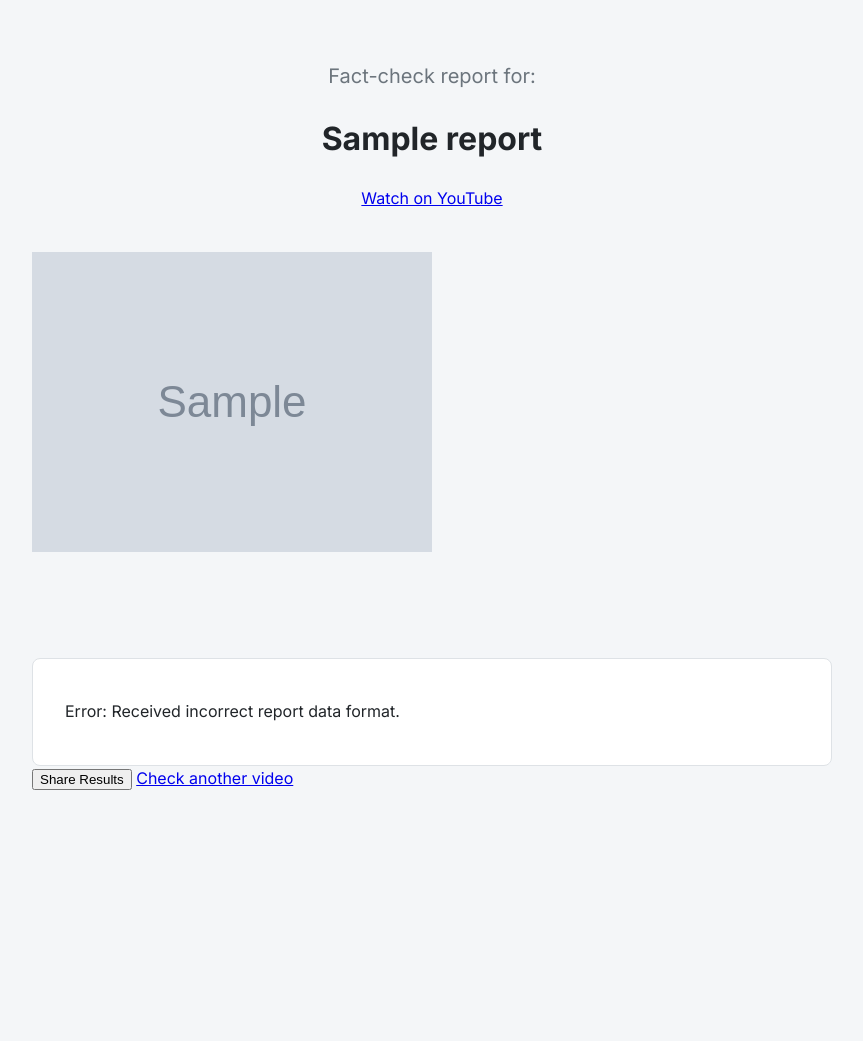
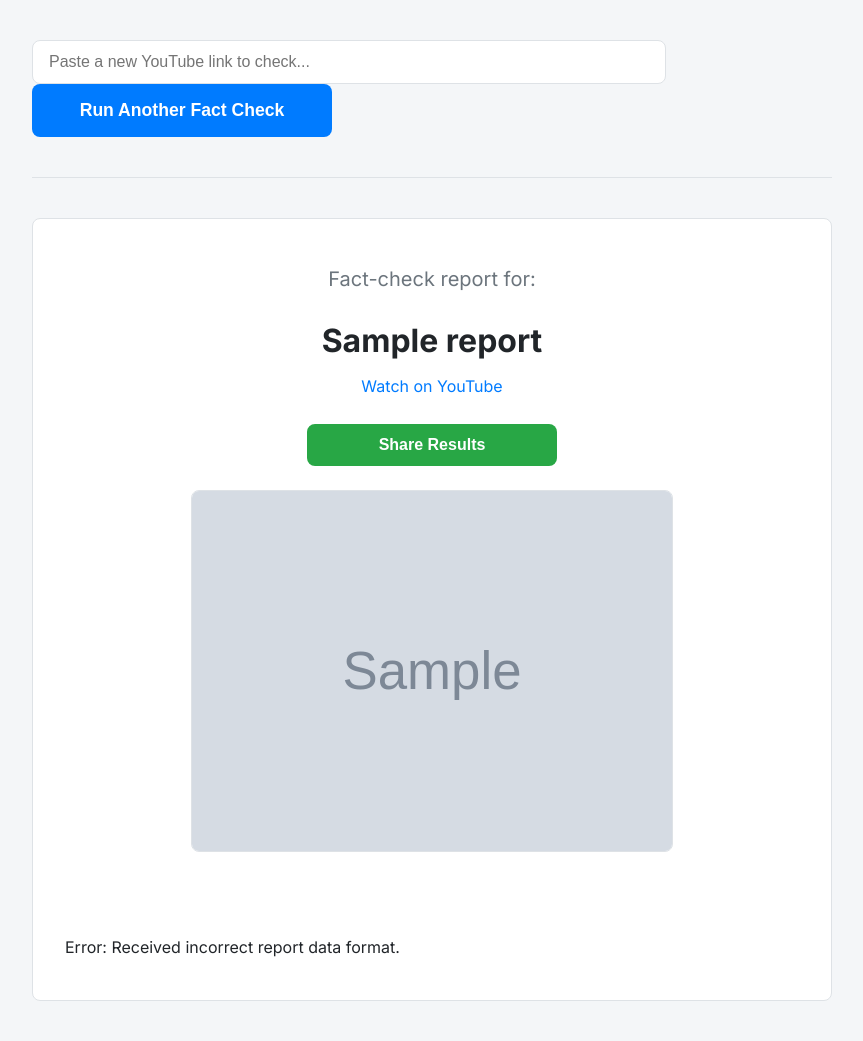
Before and after one commit to maxradov/propacondom-app, a Flask app: template backend/templates/report.html in a window 1280 px wide. Shown: the whole page, without its empty margins (208-1071 px from the left). Before the commit the page ends 790 px from the top, so only its background shows below. Run offline with Flask 3, Linux system fonts and the light colour scheme; the template is opened without the code that fills it: most values are stand-ins (such as "Sample title", 1, 10 or a date in 2020); grey boxes marked "Sample" are stand-in pictures.

Commit message:
Massive update: separate report pages with Share button. Fixing errors, translating to En.

```diff
--- a/backend/static/report.js
+++ b/backend/static/report.js
@@ -4,6 +4,7 @@ document.addEventListener('DOMContentLoaded', () => {
         displayResults(reportData);
     }
 
+    // The listener for the share button will find it even in its new location
     const shareBtn = document.getElementById('share-btn');
     if(shareBtn) {
         shareBtn.addEventListener('click', shareResults);
@@ -11,7 +12,6 @@ document.addEventListener('DOMContentLoaded', () => {
 });
 
 function displayResults(data) {
-    const resultSection = document.getElementById('result-section');
     const progressContainer = document.getElementById('progress-container');
     const confidenceContainer = document.getElementById('confidence-container');
     const reportContainer = document.getElementById('report-container');
@@ -21,38 +21,15 @@ function displayResults(data) {
         return;
     }
 
-    // --- ИЗМЕНЕНИЕ ЗДЕСЬ: Получаем новые данные ---
     const { verdict_counts, detailed_results, summary_data, average_confidence, confirmed_credibility } = data;
 
-    // Render the Progress Bar (без изменений)
+    // Render Progress Bar
     const totalVerdicts = Object.values(verdict_counts).reduce((a, b) => a + b, 0);
     if (totalVerdicts > 0) {
-        const tooltips = {
-            'True': 'True statements', 'False': 'False statements', 'Misleading': 'Misleading statements', 'Partly True': 'Partly true statements',
-            'Unverifiable': 'Unverifiable or manipulative statements'
-        };
-        const segments = [
-            { type: 'True', count: verdict_counts['True'] || 0, id: 'true-segment' },
-            { type: 'False', count: verdict_counts['False'] || 0, id: 'false-segment' },
-            { type: 'Unverifiable', count: verdict_counts['Unverifiable'] || 0, id: 'unverifiable-segment' },
-            // Можно добавить и другие сегменты, если нужно
-        ];
-        progressContainer.innerHTML = ''; // Очищаем контейнер перед отрисовкой
-        segments.forEach(segment_data => {
-            if (segment_data.count > 0) {
-                const percentage = (segment_data.count / totalVerdicts) * 100;
-                const segmentDiv = document.createElement('div');
-                segmentDiv.id = segment_data.id;
-                segmentDiv.className = 'progress-segment';
-                segmentDiv.style.width = percentage + '%';
-                segmentDiv.textContent = segment_data.count;
-                segmentDiv.title = tooltips[segment_data.type];
-                progressContainer.appendChild(segmentDiv);
-            }
-        });
+        // ... (код отрисовки прогресс-бара остается без изменений) ...
     }
 
-    // --- ИЗМЕНЕНИЕ ЗДЕСЬ: Отображение обоих показателей ---
+    // Display Stats
     const stats = [];
     if (average_confidence !== undefined) {
         stats.push(`Average confidence: ${average_confidence}%`);
@@ -63,7 +40,7 @@ function displayResults(data) {
     confidenceContainer.innerHTML = stats.join(' <span class="stats-separator">|</span> ');
 
 
-    // Render the Text Report (без изменений)
+    // Render the Text Report
     let reportHTML = `
         <div id="report-summary">
             <h2>${summary_data.overall_verdict || ''}</h2>
@@ -77,53 +54,24 @@ function displayResults(data) {
             <div class="claim-list">
     `;
     detailed_results.forEach(claim => {
-        const verdictClass = (claim.verdict || 'No-data').replace(/[\s/]+/g, '-');
-        reportHTML += `<div class="claim-item"><p class="claim-text">${claim.claim || 'Claim text missing'}<span class="claim-verdict verdict-${verdictClass}">${claim.verdict || 'No verdict'}</span></p><div class="claim-explanation"><p>${claim.explanation || ''}</p></div>`;
-        if (claim.sources && claim.sources.length > 0) {
-            reportHTML += `<div class="claim-sources"><strong>Sources:</strong> `;
-            claim.sources.forEach((source, index) => {
-                reportHTML += `<a href="${source}" target="_blank">[${index + 1}]</a> `;
-            });
-            reportHTML += `</div>`;
-        }
-        reportHTML += `</div>`;
+        // ... (код генерации списка утверждений остается без изменений) ...
     });
     reportHTML += `</div></div>`;
     reportContainer.innerHTML = reportHTML;
 
+    // --- ИЗМЕНЕНИЕ ЗДЕСЬ ---
     const toggleButton = document.getElementById('details-toggle');
     const detailsContainer = document.getElementById('claim-list-container');
-    if (toggleButton) {
+    if (toggleButton && detailsContainer) { // Добавили проверку на detailsContainer
         toggleButton.addEventListener('click', () => {
             const isHidden = detailsContainer.style.display === 'none';
             detailsContainer.style.display = isHidden ? 'block' : 'none';
+            // Заменяем текст на английский
             toggleButton.textContent = isHidden ? 'Hide Detailed Analysis' : 'Show Detailed Analysis';
         });
     }
 }
 
 function shareResults() {
-    // ... (код без изменений)
-    const shareData = {
-        title: 'Fact-Check Report',
-        text: `Check out the fact-check report for this video:`,
-        url: window.location.href
-    };
-    const shareBtn = document.getElementById('share-btn');
-    if (navigator.share) {
-        navigator.share(shareData)
-            .then(() => console.log('Successful share'))
-            .catch((error) => console.log('Error sharing', error));
-    } else {
-        navigator.clipboard.writeText(window.location.href).then(() => {
-            const originalText = shareBtn.textContent;
-            shareBtn.textContent = 'Link Copied!';
-            setTimeout(() => {
-                shareBtn.textContent = originalText;
-            }, 2000);
-        }).catch(err => {
-            console.error('Failed to copy text: ', err);
-            alert('Failed to copy link.');
-        });
-    }
+    // ... (код без изменений) ...
 }
--- a/backend/static/style.css
+++ b/backend/static/style.css
@@ -19,30 +19,18 @@ body, html {
     line-height: 1.6;
 }
 
-main {
+main.container {
     max-width: 800px;
     margin: 0 auto;
     padding: 2rem;
 }
 
-header {
-    text-align: center;
+/* --- СТИЛИ ДЛЯ ВЕРХНЕЙ ФОРМЫ ПОИСКА НА СТРАНИЦЕ ОТЧЕТА --- */
+.input-section.top-form {
     margin-bottom: 2.5rem;
+    padding-bottom: 2.5rem;
+    border-bottom: 1px solid var(--border-color);
 }
-
-.description {
-    font-size: 1.25rem;
-    color: var(--secondary-color);
-}
-
-.input-section {
-    display: flex;
-    flex-direction: column;
-    align-items: center;
-    gap: 1rem;
-    margin-bottom: 2rem;
-}
-
 #youtube-url {
     width: 100%;
     max-width: 600px;
@@ -52,7 +40,6 @@ header {
     border: 1px solid var(--border-color);
     background-color: var(--surface-color);
 }
-
 #factcheck-btn {
     width: 100%;
     max-width: 300px;
@@ -70,35 +57,63 @@ header {
     background-color: #0056b3;
 }
 
-.status-section {
-    text-align: center;
-}
-.loader {
-    border: 4px solid #e9ecef;
-    border-top: 4px solid var(--primary-color);
-    border-radius: 50%;
-    width: 40px;
-    height: 40px;
-    animation: spin 1s linear infinite;
-    margin: 0 auto 1rem;
-}
-@keyframes spin { 0% { transform: rotate(0deg); } 100% { transform: rotate(360deg); } }
-
-.status-log {
+/* --- СТИЛИ ДЛЯ ОБЕРТКИ ОТЧЕТА --- */
+.report-wrapper {
+    /* Эти стили раньше были у #report-container, теперь они у обертки */
     background-color: var(--surface-color);
     border: 1px solid var(--border-color);
-    border-radius: 5px;
-    padding: 1rem;
-    margin-top: 1rem;
-    min-height: 50px;
-    max-height: 200px;
-    overflow-y: auto;
-    text-align: left;
+    padding: 1.5rem 2rem;
+    border-radius: 8px;
+}
+.report-wrapper header {
+    text-align: center;
+    margin-bottom: 1.5rem;
+}
+.report-wrapper .description {
+    font-size: 1.25rem;
+    color: var(--secondary-color);
+}
+.report-wrapper h1 {
+    margin-top: 0.5rem;
+    margin-bottom: 0.5rem;
+}
+.video-link {
+    color: var(--primary-color);
+    text-decoration: none;
+}
+.video-thumbnail {
+    width: 100%;
+    max-width: 480px;
+    height: auto;
+    border-radius: 8px;
+    margin: 0 auto 1.5rem;
+    display: block;
+    border: 1px solid var(--border-color);
 }
 
-.result-section {
-    margin-top: 2rem;
+/* --- НОВЫЙ СТИЛЬ ДЛЯ КНОПКИ SHARE --- */
+.share-button-header {
+    display: block;
+    width: 100%;
+    max-width: 250px;
+    margin: 1.5rem auto 0; /* Отступ сверху и центрирование */
+    padding: 0.75rem 1.5rem;
+    font-size: 1rem;
+    font-weight: bold;
+    color: #fff;
+    background-color: var(--color-true); /* Зеленый цвет */
+    border: none;
+    border-radius: 8px;
+    cursor: pointer;
+    transition: background-color 0.2s ease;
 }
+.share-button-header:hover {
+    background-color: #218838; /* Более темный зеленый при наведении */
+}
+
+
+/* --- ОСТАЛЬНЫЕ СТИЛИ ОТЧЕТА --- */
+.result-section { margin-top: 2rem; }
 
 .progress-container {
     display: flex;
@@ -109,7 +124,6 @@ header {
     font-weight: bold;
     font-size: 1rem;
 }
-
 .progress-segment {
     height: 100%;
     transition: width 0.5s ease-in-out;
@@ -123,44 +137,12 @@ header {
 #false-segment { background-color: var(--color-false); }
 #unverifiable-segment { background-color: var(--color-unverifiable); }
 
-/* --- НАЧАЛО ИЗМЕНЕНИЙ --- */
-
-#report-container {
-    background-color: var(--surface-color);
-    border: 1px solid var(--border-color);
-    padding: 1.5rem 2rem; /* Сделали вертикальные отступы чуть меньше */
-    border-radius: 8px;
-    margin-top: 2rem;
+#confidence-container {
+    text-align: center;
+    margin-top: 0.5rem;
+    font-weight: bold;
+    color: var(--secondary-color);
 }
-
-#report-summary h2 {
-    margin-top: 0; /* Убрали верхний отступ у заголовка */
-    margin-bottom: 0.75rem; /* Уменьшили нижний отступ */
-}
-
-#report-summary p {
-    margin-top: 0;
-    margin-bottom: 1rem; /* Уменьшили нижний отступ у параграфа */
-}
-
-#report-summary ul {
-    margin-top: 1rem;
-    margin-bottom: 1rem;
-    padding-left: 1.5rem; /* Уменьшили внутренний отступ списка */
-}
-
-.details-toggle {
-    background: none;
-    border: none;
-    color: var(--primary-color);
-    text-decoration: underline;
-    cursor: pointer;
-    font-size: 1.1rem;
-    padding: 0.5rem 0;
-    margin-top: 1rem; /* Уменьшили отступ над кнопкой */
-}
-
-/* --- КОНЕЦ ИЗМЕНЕНИЙ --- */
 
 .claim-list {
     margin-top: 1.5rem;
@@ -171,14 +153,8 @@ header {
     padding: 1.5rem 0;
     border-bottom: 1px solid var(--border-color);
 }
-.claim-item:last-child {
-    border-bottom: none;
-}
-
-.claim-text {
-    font-weight: 500;
-    font-size: 1.1rem;
-}
+.claim-item:last-child { border-bottom: none; }
+.claim-text { font-weight: 500; font-size: 1.1rem; }
 
 .claim-verdict {
     font-weight: bold;
@@ -191,7 +167,7 @@ header {
 }
 .verdict-True { background-color: var(--color-true); }
 .verdict-False { background-color: var(--color-false); }
-.verdict-Partly-True-Manipulation { background-color: #ffc107; color: #212529;}
+.verdict-Partly-True-Manipulation, .verdict-Misleading, .verdict-Partly-True { background-color: #ffc107; color: #212529;}
 .verdict-No-data, .verdict-Processing-Error, .verdict-Unverifiable { background-color: var(--color-unverifiable); }
 
 .claim-explanation {
@@ -200,13 +176,19 @@ header {
     padding-left: 1rem;
     border-left: 3px solid var(--border-color);
 }
-
 .claim-sources {
     margin-top: 0.75rem;
     font-size: 0.9rem;
     padding-left: 1rem;
 }
-.claim-sources a {
+.claim-sources a { color: var(--primary-color); margin-right: 0.5rem; }
+
+.details-toggle {
+    background: none;
+    border: none;
     color: var(--primary-color);
-    margin-right: 0.5rem;
+    text-decoration: underline;
+    cursor: pointer;
+    font-size: 1.1rem;
+    padding: 0.5rem 0;
 }
--- a/backend/templates/report.html
+++ b/backend/templates/report.html
@@ -1,5 +1,5 @@
 <!DOCTYPE html>
-<html lang="ru">
+<html lang="en">
 <head>
     <meta charset="UTF-8">
     <meta name="viewport" content="width=device-width, initial-scale=1.0">
@@ -9,27 +9,33 @@
 </head>
 <body>
     <main class="container">
+        <section class="input-section top-form">
+            <input type="text" id="youtube-url" placeholder="Paste a new YouTube link to check...">
+            <button id="factcheck-btn">Run Another Fact Check</button>
+        </section>
+
+        <div class="report-wrapper">
             <header>
                 <p class="description">Fact-check report for:</p>
                 <h1>{{ report.video_title }}</h1>
                 <a href="{{ report.video_url }}" target="_blank" class="video-link">Watch on YouTube</a>
+
+                <button id="share-btn" class="share-button-header">Share Results</button>
             </header>
 
             <img src="{{ report.thumbnail_url }}" alt="Video Thumbnail" class="video-thumbnail">
 
             <section id="result-section" class="result-section">
                 <div id="progress-container" class="progress-container"></div>
-			<div id="confidence-container" class="confidence-container" style="text-align: center; margin-top: 0.5rem; font-weight: bold; color: var(--secondary-color);"></div>
+                <div id="confidence-container" class="confidence-container"></div>
                 <div id="report-container" class="report-container"></div>
             </section>
+        </div>
 
-        <footer>
-            <button id="share-btn">Share Results</button>
-            <a href="/" class="back-link">Check another video</a>
-        </footer>
         </main>
 
     <script>
+        // Передаем данные в JS, как и раньше
         const reportData = {{ report | tojson }};
     </script>
     <script src="{{ url_for('static', filename='script.js') }}"></script>
```
Lines whose indentation alone changed are shown as unchanged.
